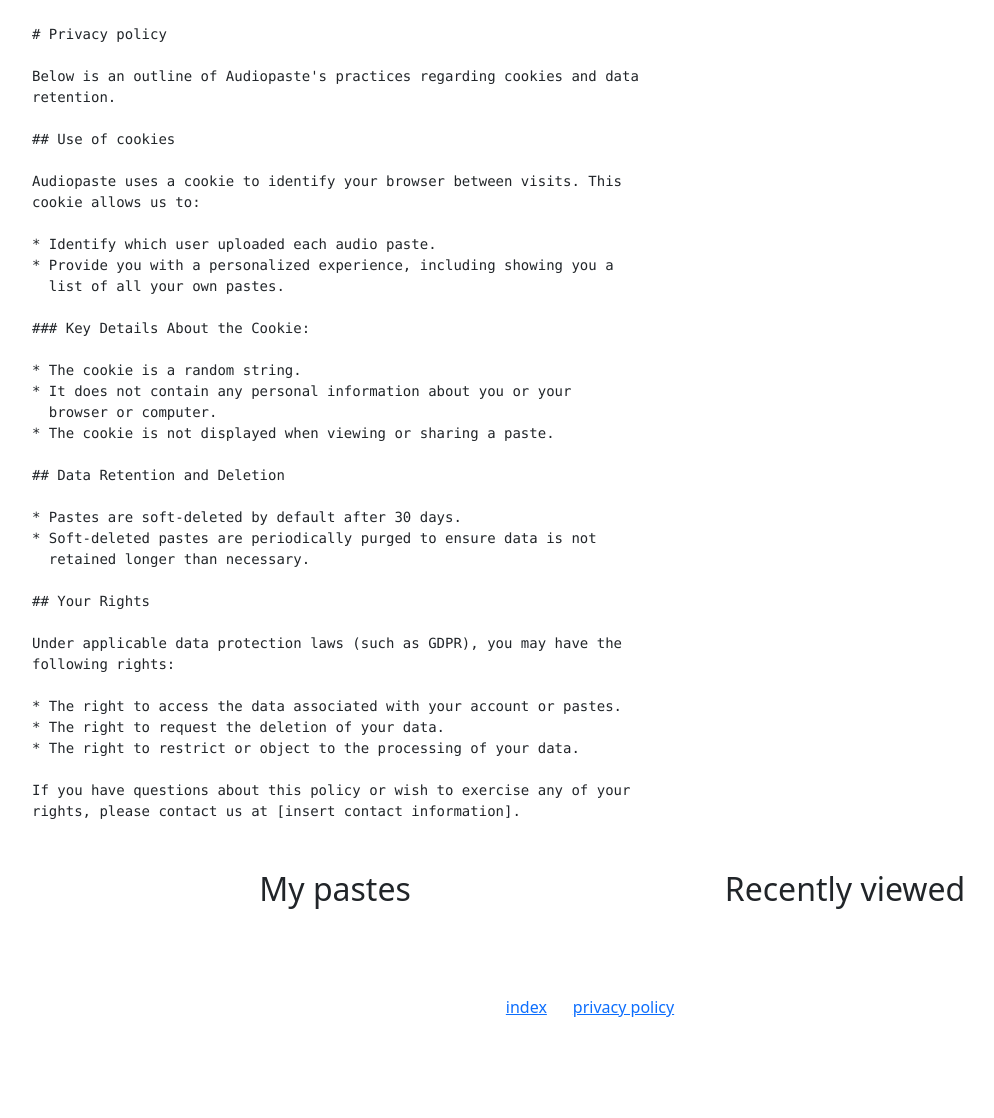
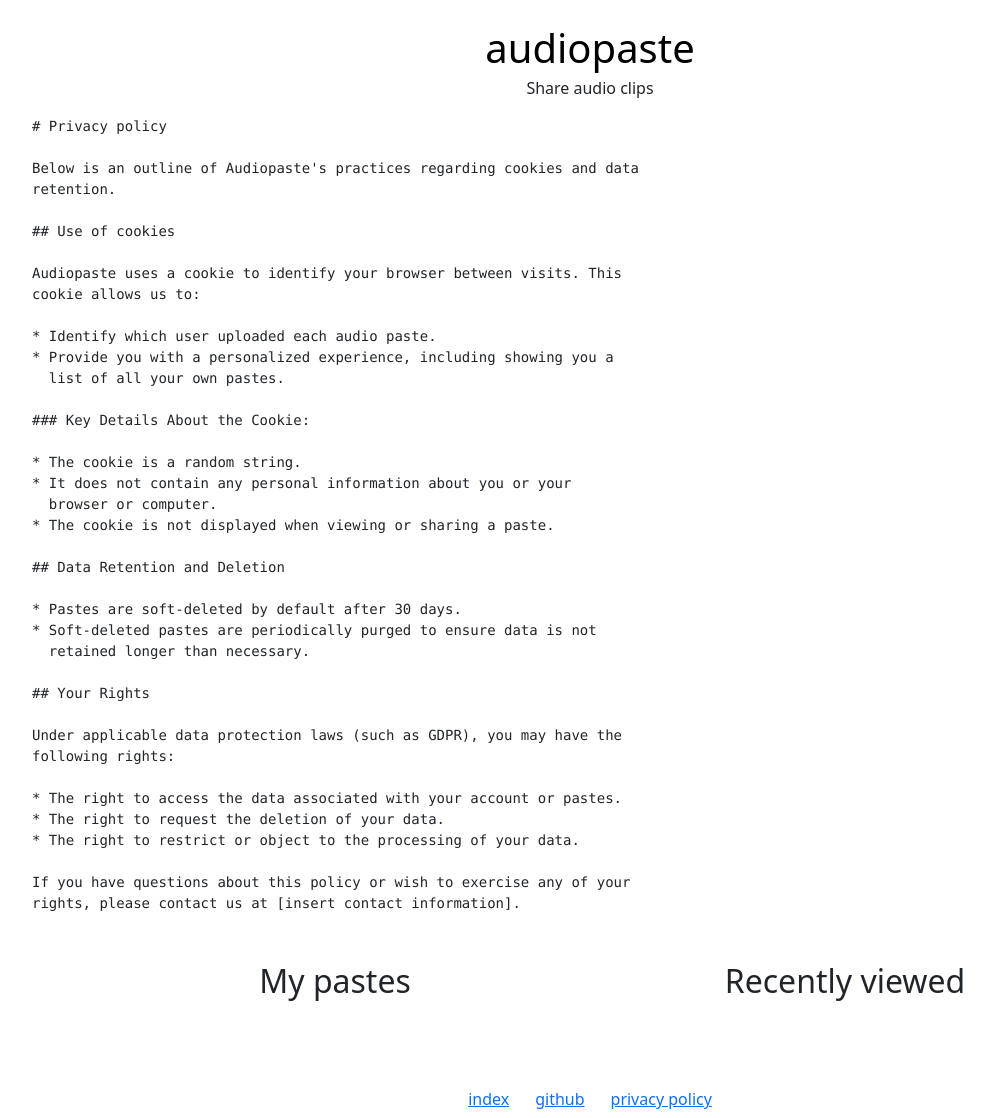
Before and after one commit to jftsang/audiopaste, a FastAPI app: page /privacy in a window 1280 px wide. Shown: the whole page, without its empty margins (50-1044 px from the left). Before the commit the page ends 1017 px from the top, so only its background shows below. Run offline with FastAPI, Linux system fonts and the light colour scheme; parts of the project's set-up code (start-up, migrations or seed data) failed here and were passed over; some libraries are stand-ins or nearby versions.

Commit message:
More frontend tweaks

```diff
--- a/frontend/templates/base.html
+++ b/frontend/templates/base.html
@@ -13,6 +13,15 @@
 </head>
 <body>
 <div class="container mt-4">
+    <h1 class="text-center mb-1">
+        <a href="{{ url_for('index') }}"
+           class="link-underline link-underline-opacity-0"
+           style="color: black;">
+            audiopaste
+        </a>
+    </h1>
+  <p class="text-center mt-0">Share audio clips</p>
+
   {% block body %}
   {% endblock %}
 </div>
@@ -36,6 +45,9 @@
     <a href="{{ url_for('index') }}" class="btn btn-link">index</a>
   </div>
   <div class="list-item">
+    <a href="https://github.com/jftsang/audiopaste" class="btn btn-link">github</a>
+  </div>
+  <div class="list-item">
     <a href="{{ url_for('privacy') }}" class="btn btn-link">privacy policy</a>
   </div>
 </div>
--- a/frontend/templates/index.html
+++ b/frontend/templates/index.html
@@ -1,6 +1,5 @@
 {% extends 'base.html' %}
 {% block body %}
-<h1 class="text-center mb-4">audiopaste</h1>
 
 <div class="d-flex justify-content-center mb-3">
   <audio id="audio" controls class="w-100" style="max-width: 300px;"></audio>
--- a/frontend/templates/play.html
+++ b/frontend/templates/play.html
@@ -1,8 +1,6 @@
 {% extends "base.html" %}
 {% block body %}
 <div class="container mt-4">
-  <h1 class="text-center mb-4">Play Audio</h1>
-
   <div class="justify-content-center mb-12">
     <div id="audioDiv" class="text-center"></div>
   </div>
```
